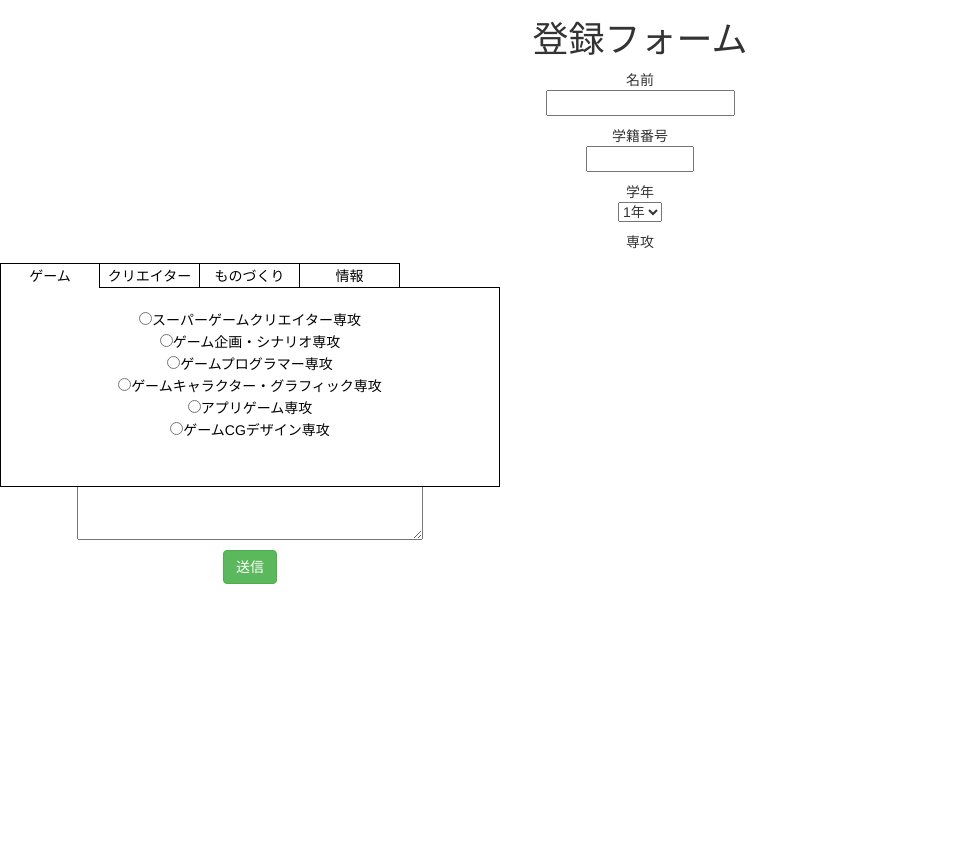
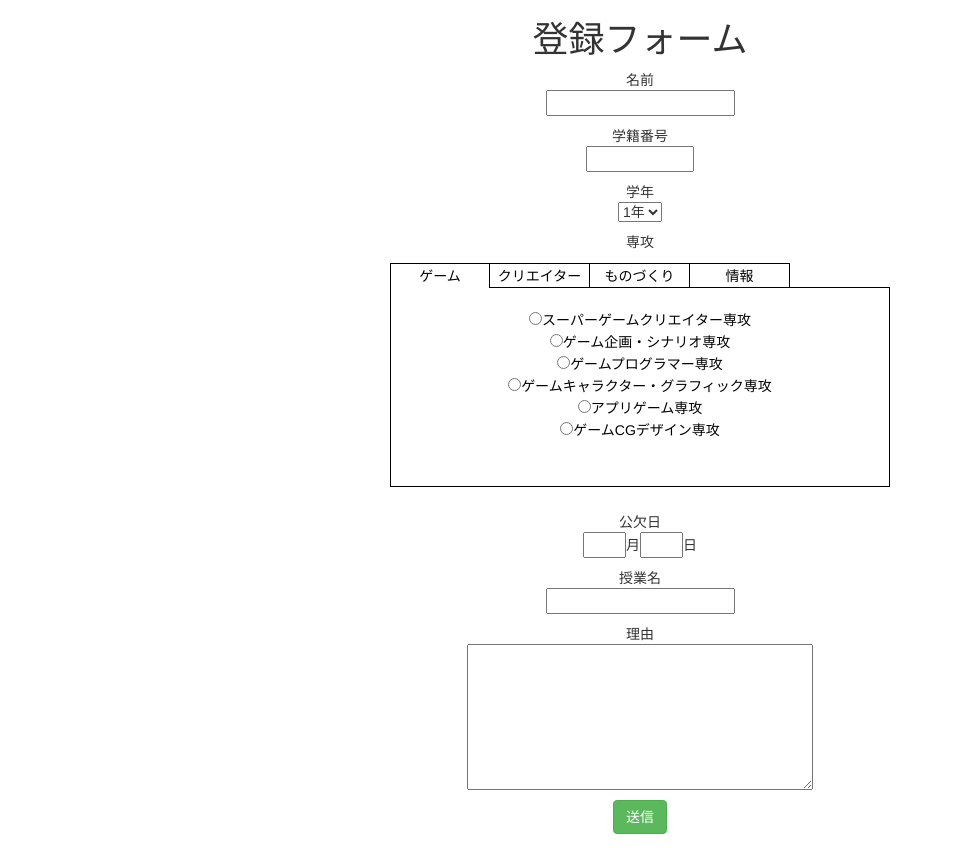
Before and after one commit to mikanyo-guruto/holidoys_system, a PHP site: page /register.html in a window 1280 px wide. Shown: the whole page, without its empty margins (0-953 px from the left). Before the commit the page ends 584 px from the top, so only its background shows below. Run offline with PHP 8.4, Linux system fonts and the light colour scheme.

Commit message:
タブ一覧中央表示

```diff
--- a/css/register/style.css
+++ b/css/register/style.css
@@ -17,7 +17,8 @@ div.tab-content p {
 div#tab-unit {
 	position: relative;
 	width: 500px;
-	height: 350px;
+	height: 250px;
+	margin: 0 auto;
 }
 h3.tab {
 	position: absolute;
--- a/register.html
+++ b/register.html
@@ -1,6 +1,6 @@
 <html>
 	<head>
-		<title></title>
+		<title>公欠登録画面</title>
 		<link rel="stylesheet" href="css/register/style.css">
 		<link rel="stylesheet" href="css/bootstrap.min.css">
 	</head>
@@ -21,10 +21,12 @@
 						<option value="4">4年</option>
 					</select>
 				</p>
+
 				<p>専攻<br></p>
+
 				<div id="tab-unit">
 
-					<div id="tab-target-1" class="tab-target"> </div>
+					<div id="tab-target-1" class="tab-target"></div>
 						<div class="tab-content">
 							<h3 class="tab"><a href="#tab-target-1">ゲーム</a></h3>
 							<p>
@@ -69,7 +71,9 @@
 							<input type="radio" name="it" value="">プログラマー専攻<br>
 							<input type="radio" name="it" value="">ゲーム・IT専攻<br>
 							<input type="radio" name="it" value="">Web・アプリクリエイター専攻
-					</div><!-- #tab-unit -->
+					</div>
+				</div>
+
 				<p>公欠日<br><input type="text" name="month" size="2">月<input type="text" name="day" size="2">日
 				<p>授業名<br><input type="text" name="class_name" size="20">
 				<p>理由<br><textarea name="reason" rows="7" cols="40"></textarea></p>
```
Lines whose indentation alone changed are shown as unchanged.
